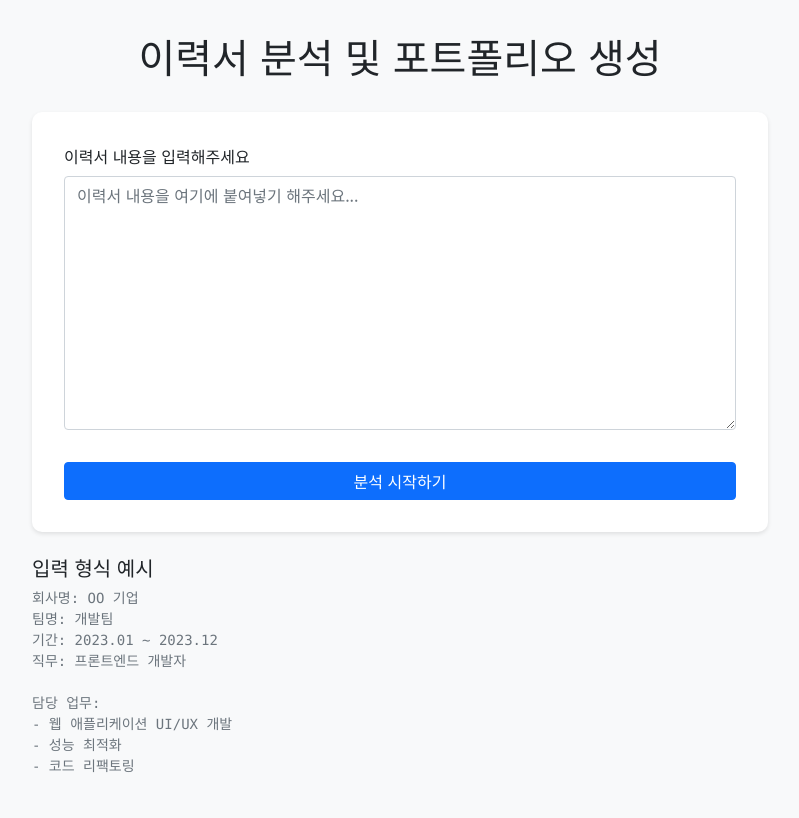
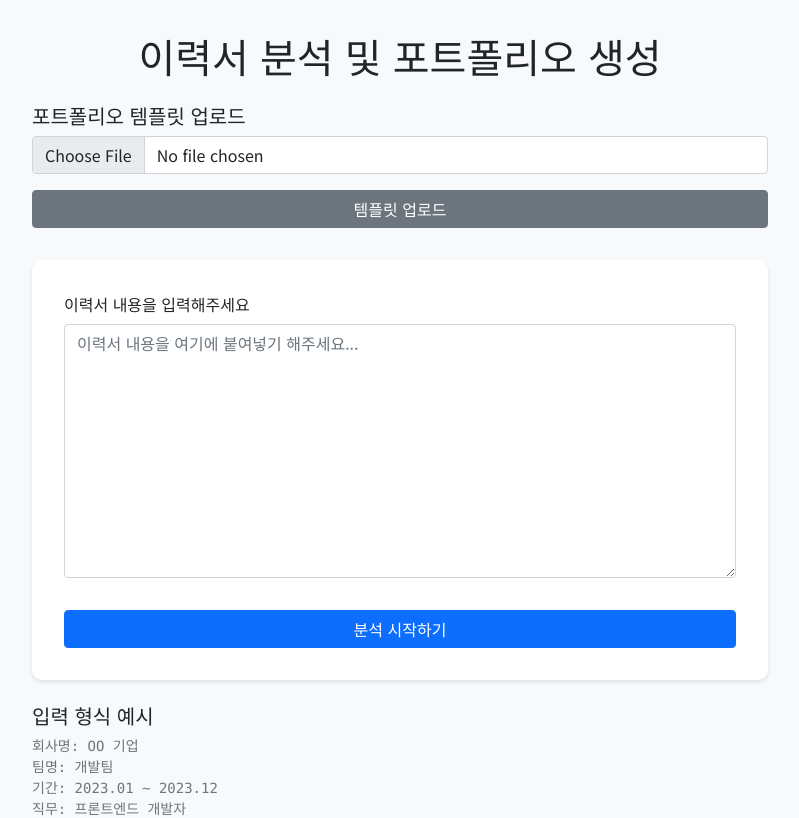
Before and after one commit to earningss793/GROWTHFOLIO2, a Flask app: page / in a window 1280 px wide. Shown: the top 818 px of the page, without its empty margins (240-1039 px from the left). Before the commit the page ends 773 px from the top, so only its background shows below. Run offline with Flask 3, Linux system fonts and the light colour scheme.

Commit message:
Agent query: 포트폴리오 템플릿 업로드 기능이 추가되었고 정상적으로 작동하나요?
Add functionality to upload a PowerPoint template for portfolio generation.

Screenshot: https://storage.googleapis.com/screenshot-production-us-central1/2ddb2ace-feac-4855-9cc1-31eebc75f8a6/2b0db95b-a21a-4e40-89c2-cdeb346646d2.jpg

```diff
--- a/app.py
+++ b/app.py
@@ -2,6 +2,7 @@ import os
 import json
 import anthropic
 from flask import Flask, render_template, request, jsonify, send_file
+from werkzeug.utils import secure_filename
 from pptx import Presentation
 from utils import analyze_resume
 import logging
@@ -9,11 +10,14 @@ import logging
 app = Flask(__name__)
 app.secret_key = os.urandom(24)
 
-# Configure output folder
+# Configure folders
 OUTPUT_FOLDER = 'output'
+TEMPLATE_FOLDER = 'templates/pptx'
 
-if not os.path.exists(OUTPUT_FOLDER):
-    os.makedirs(OUTPUT_FOLDER)
+# Create necessary folders
+for folder in [OUTPUT_FOLDER, TEMPLATE_FOLDER]:
+    if not os.path.exists(folder):
+        os.makedirs(folder)
 
 # Initialize Anthropic client
 client = anthropic.Anthropic(
@@ -23,6 +27,27 @@ client = anthropic.Anthropic(
 @app.route('/')
 def index():
     return render_template('index.html')
+
+@app.route('/upload_template', methods=['POST'])
+def upload_template():
+    if 'template' not in request.files:
+        return jsonify({'error': '템플릿 파일이 선택되지 않았습니다.'}), 400
+
+    file = request.files['template']
+    if file.filename == '':
+        return jsonify({'error': '템플릿 파일이 선택되지 않았습니다.'}), 400
+
+    if not file.filename.endswith('.pptx'):
+        return jsonify({'error': 'PPTX 파일만 업로드 가능합니다.'}), 400
+
+    try:
+        filename = secure_filename('template.pptx')
+        filepath = os.path.join(TEMPLATE_FOLDER, filename)
+        file.save(filepath)
+        return jsonify({'message': '템플릿이 성공적으로 업로드되었습니다.'}), 200
+    except Exception as e:
+        logging.error(f"템플릿 업로드 중 오류 발생: {str(e)}")
+        return jsonify({'error': '템플릿 업로드 중 오류가 발생했습니다.'}), 500
 
 @app.route('/analyze', methods=['POST'])
 def analyze():
@@ -39,8 +64,9 @@ def analyze():
         # Analyze resume using Claude API
         analysis_result = analyze_resume(client, resume_text)
 
-        # Generate PowerPoint
-        pptx_path = generate_portfolio(analysis_result)
+        # Generate PowerPoint using template if available
+        template_path = os.path.join(TEMPLATE_FOLDER, 'template.pptx')
+        pptx_path = generate_portfolio(analysis_result, template_path if os.path.exists(template_path) else None)
 
         return render_template('result.html',
                             analysis=analysis_result,
@@ -53,19 +79,25 @@ def analyze():
         logging.error(f"Unexpected error in analyze: {str(e)}")
         return jsonify({'error': '이력서 분석 중 오류가 발생했습니다.'}), 500
 
-def generate_portfolio(analysis_result):
+def generate_portfolio(analysis_result, template_path=None):
     try:
-        prs = Presentation()
+        # Use template if available, otherwise create new presentation
+        if template_path and os.path.exists(template_path):
+            prs = Presentation(template_path)
+            logging.info("템플릿 파일을 사용하여 포트폴리오 생성")
+        else:
+            prs = Presentation()
+            logging.info("새로운 포트폴리오 생성")
 
-        # Title slide
-        title_slide_layout = prs.slide_layouts[0]
-        slide = prs.slides.add_slide(title_slide_layout)
-        title = slide.shapes.title
-        subtitle = slide.placeholders[1]
-        title.text = "포트폴리오"
-        subtitle.text = f"{analysis_result['work_experience'][0]['company']}"
+            # Create title slide only for new presentation
+            title_slide_layout = prs.slide_layouts[0]
+            slide = prs.slides.add_slide(title_slide_layout)
+            title = slide.shapes.title
+            subtitle = slide.placeholders[1]
+            title.text = "포트폴리오"
+            subtitle.text = f"{analysis_result['work_experience'][0]['company']}"
 
-        # Experience slides
+        # Add experience slides
         for exp in analysis_result['work_experience']:
             for resp in exp['responsibilities']:
                 bullet_slide_layout = prs.slide_layouts[1]
--- a/static/js/main.js
+++ b/static/js/main.js
@@ -1,11 +1,37 @@
 document.addEventListener('DOMContentLoaded', function() {
-    const form = document.getElementById('resume-form');
+    const resumeForm = document.getElementById('resume-form');
+    const templateForm = document.getElementById('template-form');
     const textArea = document.getElementById('resume-text');
     const progressBar = document.querySelector('.progress');
     const progressBarInner = document.querySelector('.progress-bar');
     const alert = document.querySelector('.alert');
+    const templateAlert = document.querySelector('.template-alert');
 
-    form.addEventListener('submit', async function(e) {
+    // 템플릿 업로드 처리
+    templateForm.addEventListener('submit', async function(e) {
+        e.preventDefault();
+
+        const formData = new FormData(templateForm);
+
+        try {
+            const response = await fetch('/upload_template', {
+                method: 'POST',
+                body: formData
+            });
+
+            if (response.ok) {
+                showTemplateAlert('템플릿이 성공적으로 업로드되었습니다.', 'success');
+            } else {
+                const error = await response.json();
+                showTemplateAlert(error.error, 'danger');
+            }
+        } catch (error) {
+            showTemplateAlert('템플릿 업로드 중 오류가 발생했습니다.', 'danger');
+        }
+    });
+
+    // 이력서 분석 처리
+    resumeForm.addEventListener('submit', async function(e) {
         e.preventDefault();
 
         const resumeText = textArea.value.trim();
@@ -64,4 +90,14 @@ document.addEventListener('DOMContentLoaded', function() {
             alert.style.display = 'none';
         }, 5000);
     }
+
+    function showTemplateAlert(message, type) {
+        templateAlert.textContent = message;
+        templateAlert.className = `alert alert-${type} fade-in`;
+        templateAlert.style.display = 'block';
+
+        setTimeout(() => {
+            templateAlert.style.display = 'none';
+        }, 5000);
+    }
 });
--- a/templates/index.html
+++ b/templates/index.html
@@ -11,6 +11,20 @@
 <body>
     <div class="container">
         <h1 class="text-center mb-4">이력서 분석 및 포트폴리오 생성</h1>
+
+        <div class="template-container mb-4">
+            <h5>포트폴리오 템플릿 업로드</h5>
+            <form id="template-form" enctype="multipart/form-data">
+                <div class="mb-3">
+                    <input type="file" class="form-control" id="template-file" name="template"
+                           accept=".pptx" required>
+                </div>
+                <button type="submit" class="btn btn-secondary w-100">
+                    템플릿 업로드
+                </button>
+            </form>
+            <div class="alert template-alert mt-2" role="alert" style="display: none;"></div>
+        </div>
 
         <div class="upload-container">
             <form id="resume-form">
```
Also changed, not shown: 1 other file.
